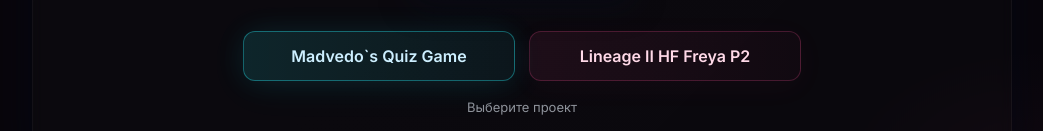
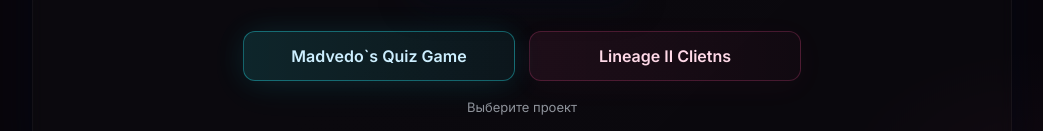
Before and after one commit to Madvedo/madvedo.online, a plain HTML site: page index.html in a window 1280 px wide. Shown: the part 551-682 px from the top of the page, without its empty margins (118-1161 px from the left). Drawn offline with Linux system fonts and the light colour scheme.

Commit message:
Update index.html

```diff
--- a/index.html
+++ b/index.html
@@ -290,7 +290,7 @@
             href="/l2.html"
             title="Lineage II HF Freaya P2"
           >
-            Lineage II HF Freya P2
+            Lineage II Clietns
           </a>
         </footer>
 
```
